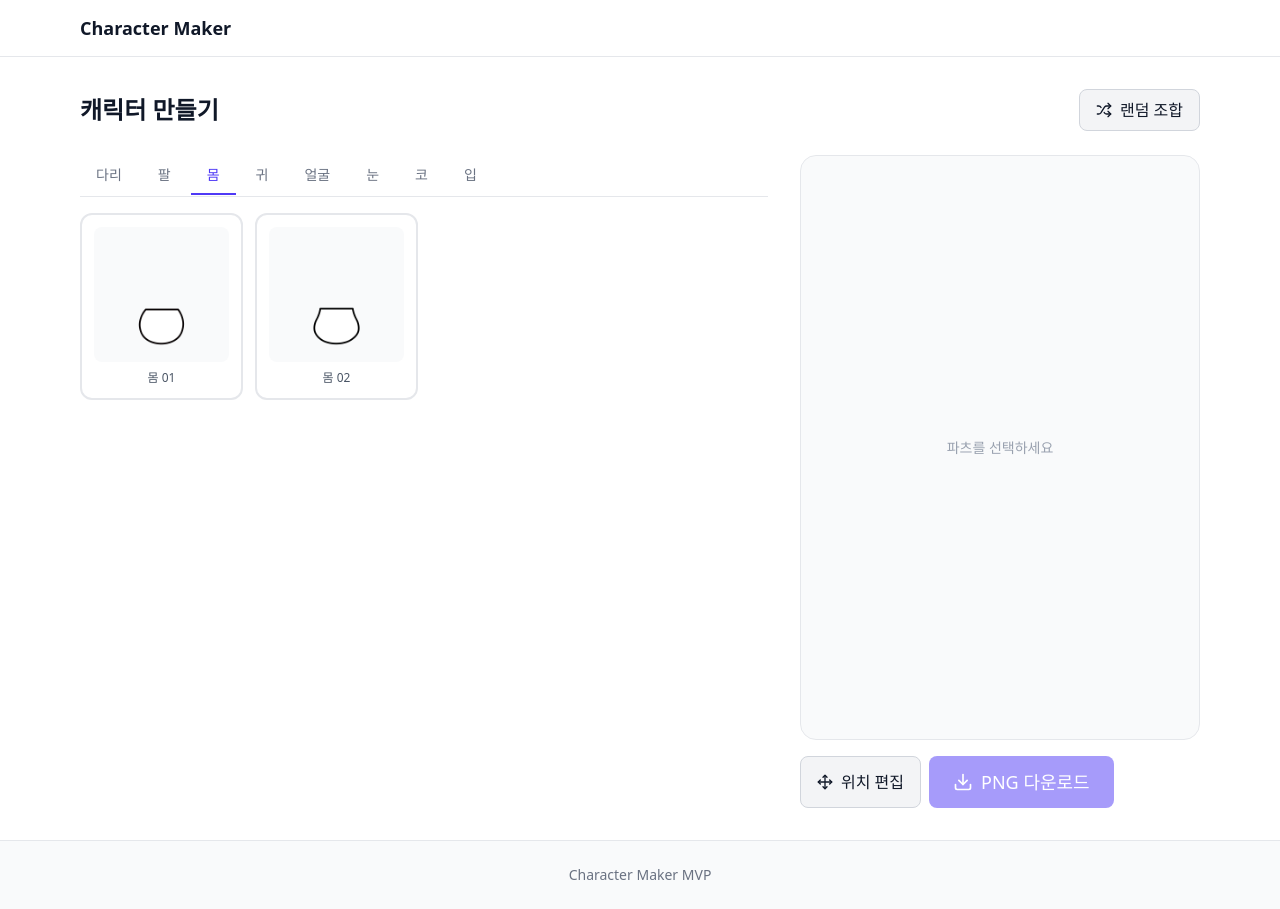
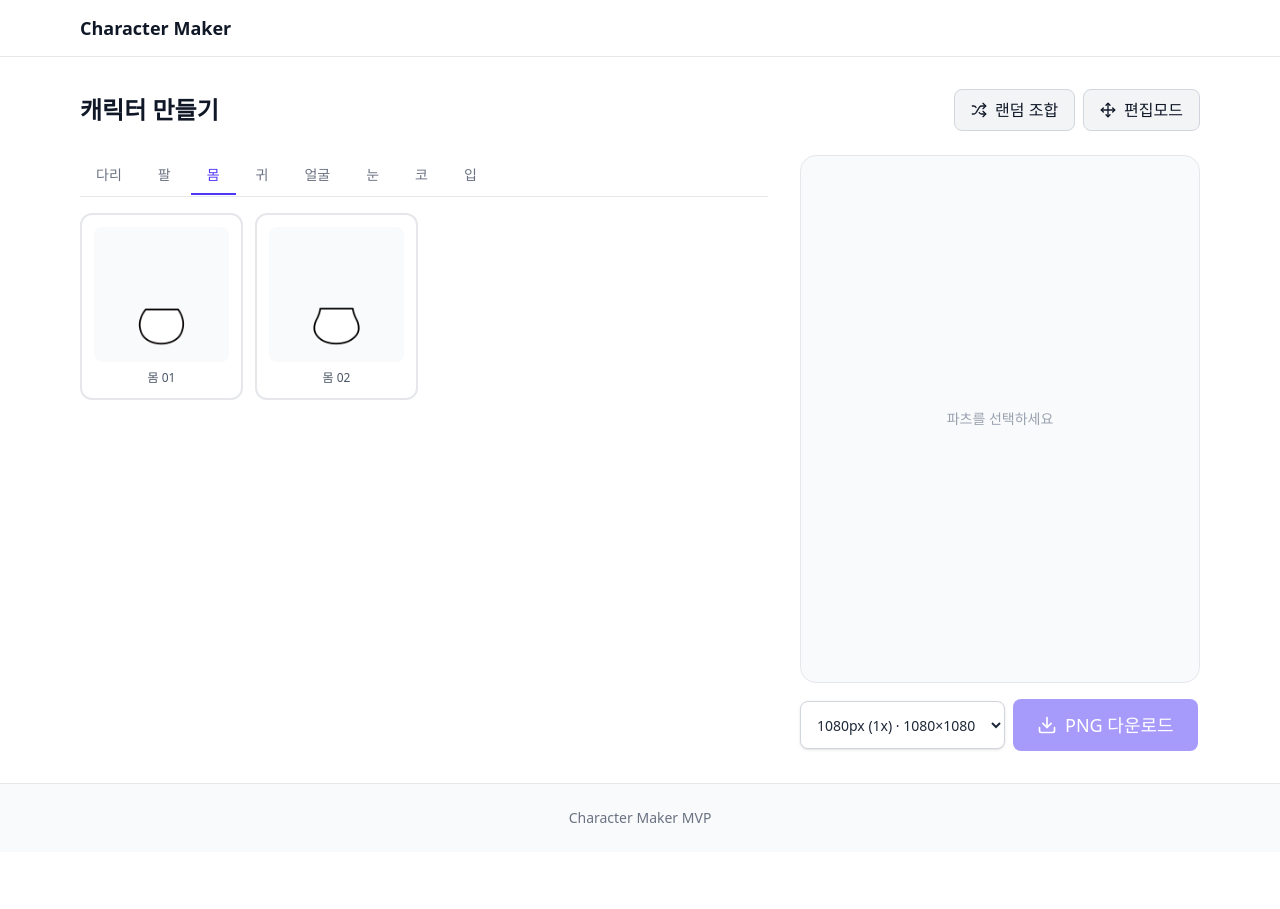
Before and after one commit to geon-woong/character-maker, a Next.js app: page /maker in a window 1280 px wide. After the commit the page ends 852 px from the top, so only its background shows below. Built offline with nearby package versions, Linux system fonts and the light colour scheme.

Commit message:
chore: 스타일 , 편집 slide limit 수치 변경

```diff
--- a/src/app/maker/page.tsx
+++ b/src/app/maker/page.tsx
@@ -18,7 +18,13 @@ export default function MakerPage() {
       {/* Top bar */}
       <div className="flex items-center justify-between">
         <h2 className="text-2xl font-bold text-gray-900">캐릭터 만들기</h2>
-        <RandomizeButton />
+        <div className='flex gap-2'>
+          <RandomizeButton />
+          <Button variant="secondary" onClick={() => setIsEditOpen(true)} className="gap-2">
+            <Move className="h-4 w-4" />
+            편집모드
+          </Button>
+        </div>
       </div>
 
       {/* Main two-panel layout */}
@@ -26,15 +32,7 @@ export default function MakerPage() {
         {/* Preview first on mobile, second on desktop */}
         <div className="flex flex-col gap-4 lg:order-2">
           <CharacterPreview className="w-full lg:sticky lg:top-20" />
-          <div className="flex gap-2">
-            <Button
-              variant="secondary"
-              onClick={() => setIsEditOpen(true)}
-              className="gap-2"
-            >
-              <Move className="h-4 w-4" />
-              위치 편집
-            </Button>
+          <div>
             <ExportButton />
           </div>
         </div>
--- a/src/components/maker/CharacterPreview.tsx
+++ b/src/components/maker/CharacterPreview.tsx
@@ -1,6 +1,7 @@
 'use client';
 
 import Image from 'next/image';
+import { useEffect, useMemo, useRef, useState } from 'react';
 import { useCharacterStore } from '@/stores/character-store';
 import { resolveLayers } from '@/lib/composer/layer-order';
 import { DEFAULT_POSE_ID, DEFAULT_EXPRESSION_ID, CANVAS_WIDTH, CANVAS_HEIGHT } from '@/lib/utils/constants';
@@ -10,18 +11,37 @@ interface CharacterPreviewProps {
   className?: string;
 }
 
-function buildTransformStyle(layer: { offsetX: number; offsetY: number; rotate: number }) {
+function buildTransformStyle(
+  layer: { offsetX: number; offsetY: number; rotate: number },
+  scale: number
+) {
   const parts: string[] = [];
   if (layer.offsetX !== 0 || layer.offsetY !== 0) {
-    const tx = (layer.offsetX / CANVAS_WIDTH) * 100;
-    const ty = (layer.offsetY / CANVAS_HEIGHT) * 100;
-    parts.push(`translate(${tx}%, ${ty}%)`);
+    const tx = layer.offsetX * scale;
+    const ty = layer.offsetY * scale;
+    parts.push(`translate(${tx}px, ${ty}px)`);
   }
   if (layer.rotate !== 0) parts.push(`rotate(${layer.rotate}deg)`);
   return parts.length > 0 ? parts.join(' ') : undefined;
 }
 
 export function CharacterPreview({ className }: CharacterPreviewProps) {
+  const containerRef = useRef<HTMLDivElement | null>(null);
+  const [previewWidth, setPreviewWidth] = useState<number | null>(null);
+
+  useEffect(() => {
+    if (!containerRef.current) return;
+    const el = containerRef.current;
+    const observer = new ResizeObserver((entries) => {
+      const entry = entries[0];
+      if (!entry) return;
+      const width = entry.contentRect.width;
+      if (width > 0) setPreviewWidth(width);
+    });
+    observer.observe(el);
+    return () => observer.disconnect();
+  }, []);
+
   const selectedParts = useCharacterStore((s) => s.selectedParts);
   const partTransforms = useCharacterStore((s) => s.partTransforms);
 
@@ -33,14 +53,17 @@ export function CharacterPreview({ className }: CharacterPreviewProps) {
   );
 
   const hasAnySelection = layers.length > 0;
+  const scale = useMemo(() => {
+    if (!previewWidth) return 1;
+    return previewWidth / CANVAS_WIDTH;
+  }, [previewWidth]);
 
   return (
+    <div className="bg-gray-50 rounded-2xl border border-gray-200 py-16">
       <div
-      className={cn(
-        'relative bg-gray-50 rounded-2xl border border-gray-200 overflow-hidden',
-        className
-      )}
+        className={cn('relative overflow-hidden', className)}
         style={{ aspectRatio: `${CANVAS_WIDTH} / ${CANVAS_HEIGHT}` }}
+        ref={containerRef}
       >
         {!hasAnySelection && (
           <div className="absolute inset-0 flex items-center justify-center text-gray-400 text-sm">
@@ -49,11 +72,8 @@ export function CharacterPreview({ className }: CharacterPreviewProps) {
         )}
 
         {layers.map((layer) => {
-        const clipPath = layer.side === 'left'
-          ? 'inset(0 50% 0 0)'
-          : layer.side === 'right'
-            ? 'inset(0 0 0 50%)'
-            : undefined;
+          const clipPath =
+            layer.side === 'left' ? 'inset(0 50% 0 0)' : layer.side === 'right' ? 'inset(0 0 0 50%)' : undefined;
 
           return (
             <Image
@@ -65,7 +85,8 @@ export function CharacterPreview({ className }: CharacterPreviewProps) {
               style={{
                 zIndex: layer.layerIndex,
                 clipPath,
-              transform: buildTransformStyle(layer),
+                transform: buildTransformStyle(layer, scale),
+                transformOrigin: '50% 50%',
               }}
               sizes="(max-width: 768px) 100vw, 400px"
               priority
@@ -73,5 +94,6 @@ export function CharacterPreview({ className }: CharacterPreviewProps) {
           );
         })}
       </div>
+    </div>
   );
 }
--- a/src/components/maker/ExportButton.tsx
+++ b/src/components/maker/ExportButton.tsx
@@ -1,6 +1,6 @@
 'use client';
 
-import { useState } from 'react';
+import { useMemo, useState } from 'react';
 import { Download } from 'lucide-react';
 import { toast } from 'sonner';
 import { Button } from '@/components/ui/Button';
@@ -8,13 +8,45 @@ import { useCharacterStore } from '@/stores/character-store';
 import { resolveLayers } from '@/lib/composer/layer-order';
 import { renderToBlob } from '@/lib/composer/canvas-renderer';
 import { downloadBlob } from '@/lib/export/download-manager';
-import { CANVAS_WIDTH, CANVAS_HEIGHT, DEFAULT_POSE_ID, DEFAULT_EXPRESSION_ID } from '@/lib/utils/constants';
+import {
+  CANVAS_WIDTH,
+  CANVAS_HEIGHT,
+  CANVAS_EXPORT_SCALE,
+  DEFAULT_POSE_ID,
+  DEFAULT_EXPRESSION_ID,
+} from '@/lib/utils/constants';
+
+type ExportPresetId = 'web' | 'standard' | 'hires';
+
+interface ExportPreset {
+  id: ExportPresetId;
+  label: string;
+  scale: number;
+}
+
+const EXPORT_PRESETS: ExportPreset[] = [
+  { id: 'standard', label: '1080px (1x)', scale: CANVAS_EXPORT_SCALE },
+  { id: 'hires', label: '2160px (2x)', scale: 2 },
+  { id: 'web', label: '540px (0.5x)', scale: 0.5 },
+];
+
+function formatSize(scale: number) {
+  const w = Math.round(CANVAS_WIDTH * scale);
+  const h = Math.round(CANVAS_HEIGHT * scale);
+  return `${w}×${h}`;
+}
 
 export function ExportButton() {
   const [isExporting, setIsExporting] = useState(false);
+  const [presetId, setPresetId] = useState<ExportPresetId>('standard');
   const selectedParts = useCharacterStore((s) => s.selectedParts);
   const partTransforms = useCharacterStore((s) => s.partTransforms);
   const isComplete = useCharacterStore((s) => s.isComplete);
+
+  const activePreset = useMemo(
+    () => EXPORT_PRESETS.find((p) => p.id === presetId) ?? EXPORT_PRESETS[1],
+    [presetId]
+  );
 
   const handleExport = async () => {
     if (!isComplete()) {
@@ -31,9 +63,14 @@ export function ExportButton() {
         partTransforms
       );
 
-      const blob = await renderToBlob(layers, CANVAS_WIDTH, CANVAS_HEIGHT);
+      const blob = await renderToBlob(
+        layers,
+        CANVAS_WIDTH,
+        CANVAS_HEIGHT,
+        activePreset.scale
+      );
       const timestamp = Date.now();
-      downloadBlob(blob, `character-${timestamp}.png`);
+      downloadBlob(blob, `character-${timestamp}-${activePreset.id}.png`);
       toast.success('캐릭터 이미지를 다운로드했습니다!');
     } catch (error) {
       console.error('Export failed:', error);
@@ -44,6 +81,21 @@ export function ExportButton() {
   };
 
   return (
+    <div className="flex items-center gap-2">
+      <div className="relative">
+        <select
+          className="h-12 rounded-lg border border-gray-300 bg-white px-3 text-sm text-gray-800 shadow-sm focus:outline-none focus:ring-2 focus:ring-indigo-500"
+          value={presetId}
+          onChange={(e) => setPresetId(e.target.value as ExportPresetId)}
+          disabled={isExporting}
+        >
+          {EXPORT_PRESETS.map((preset) => (
+            <option key={preset.id} value={preset.id}>
+              {preset.label} · {formatSize(preset.scale)}
+            </option>
+          ))}
+        </select>
+      </div>
       <Button
         onClick={handleExport}
         disabled={isExporting || !isComplete()}
@@ -53,5 +105,6 @@ export function ExportButton() {
         <Download className="h-5 w-5" />
         {isExporting ? '내보내기 중...' : 'PNG 다운로드'}
       </Button>
+    </div>
   );
 }
--- a/src/lib/composer/canvas-renderer.ts
+++ b/src/lib/composer/canvas-renderer.ts
@@ -36,23 +36,20 @@ export async function renderToBlob(
     const img = await loadImage(layer.svgPath);
     const hasTransform = layer.offsetX || layer.offsetY || layer.rotate;
 
+    // src/lib/composer/canvas-renderer.ts
     if (layer.side) {
-      // Clip to left or right half
       ctx.save();
-      ctx.beginPath();
-      if (layer.side === 'left') {
-        ctx.rect(0, 0, canvasWidth / 2, canvasHeight);
-      } else {
-        ctx.rect(canvasWidth / 2, 0, canvasWidth / 2, canvasHeight);
-      }
-      ctx.clip();
-
       if (hasTransform) {
         ctx.translate(canvasWidth / 2 + layer.offsetX, canvasHeight / 2 + layer.offsetY);
         const rotateRad = (layer.rotate * Math.PI) / 180;
         ctx.rotate(rotateRad);
         ctx.translate(-canvasWidth / 2, -canvasHeight / 2);
       }
+
+      ctx.beginPath();
+      if (layer.side === 'left') ctx.rect(0, 0, canvasWidth / 2, canvasHeight);
+      else ctx.rect(canvasWidth / 2, 0, canvasWidth / 2, canvasHeight);
+      ctx.clip();
 
       ctx.drawImage(img, 0, 0, canvasWidth, canvasHeight);
       ctx.restore();
--- a/src/lib/utils/constants.ts
+++ b/src/lib/utils/constants.ts
@@ -1,10 +1,10 @@
 import type { CategoryId } from '@/types/character';
 
-export const CANVAS_WIDTH = 703.09;
-export const CANVAS_HEIGHT = 1029.04;
-export const CANVAS_EXPORT_SCALE = 2; // 2x for retina
+export const CANVAS_WIDTH = 1080;
+export const CANVAS_HEIGHT = 1080;
+export const CANVAS_EXPORT_SCALE = 1; // 1080px export by default
 export const DEFAULT_POSE_ID = 'standing' as const;
 export const DEFAULT_EXPRESSION_ID = 'neutral' as const;
-export const OFFSET_LIMIT = 200;
-export const ROTATION_LIMIT = 30;
-export const EDITABLE_CATEGORIES: readonly CategoryId[] = ['ears', 'arms', 'legs'];
+export const OFFSET_LIMIT = 20;
+export const ROTATION_LIMIT = 10;
+export const EDITABLE_CATEGORIES: readonly CategoryId[] = ['ears', 'arms', 'legs','mouth','nose','eyes'];
```
Lines whose indentation alone changed are shown as unchanged.
